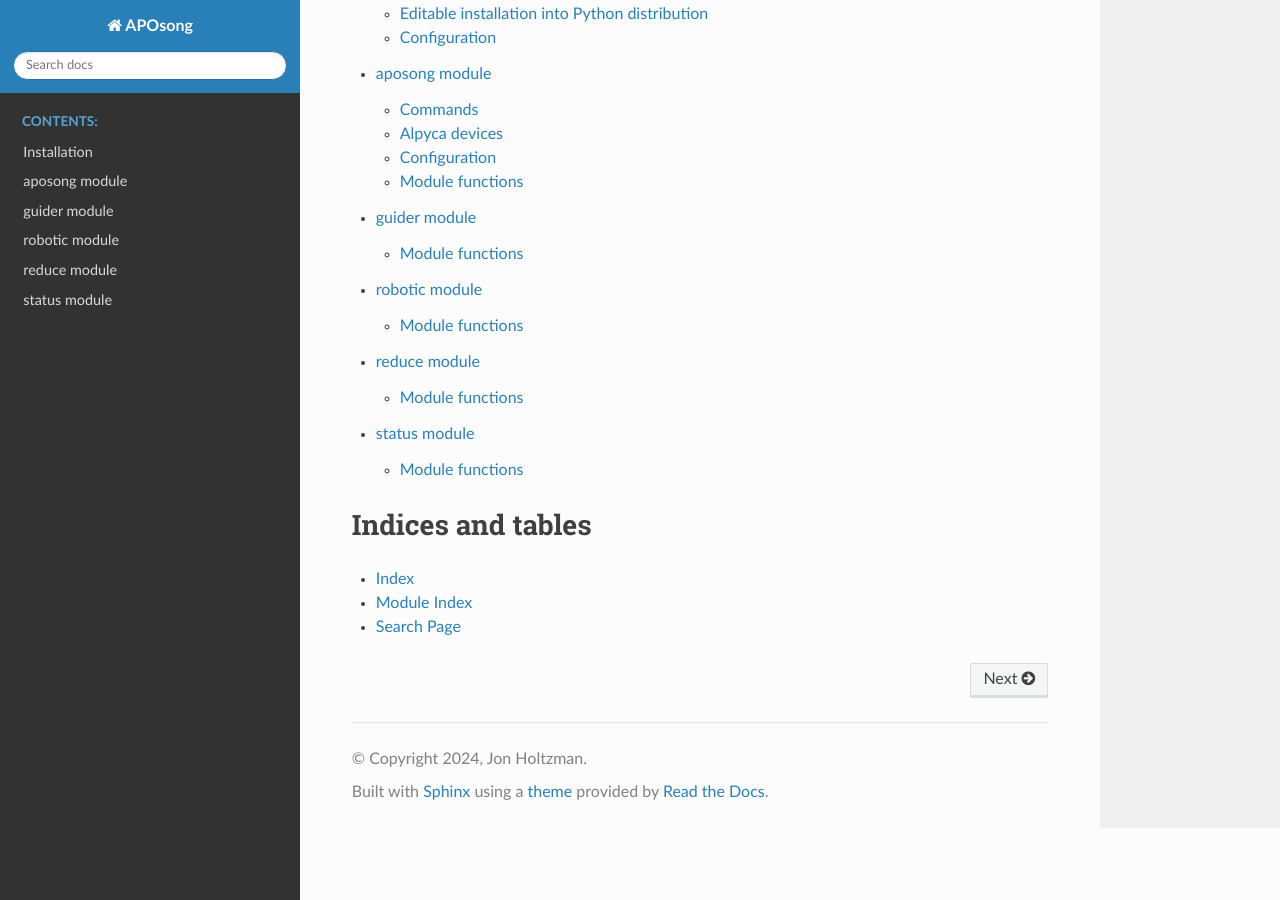
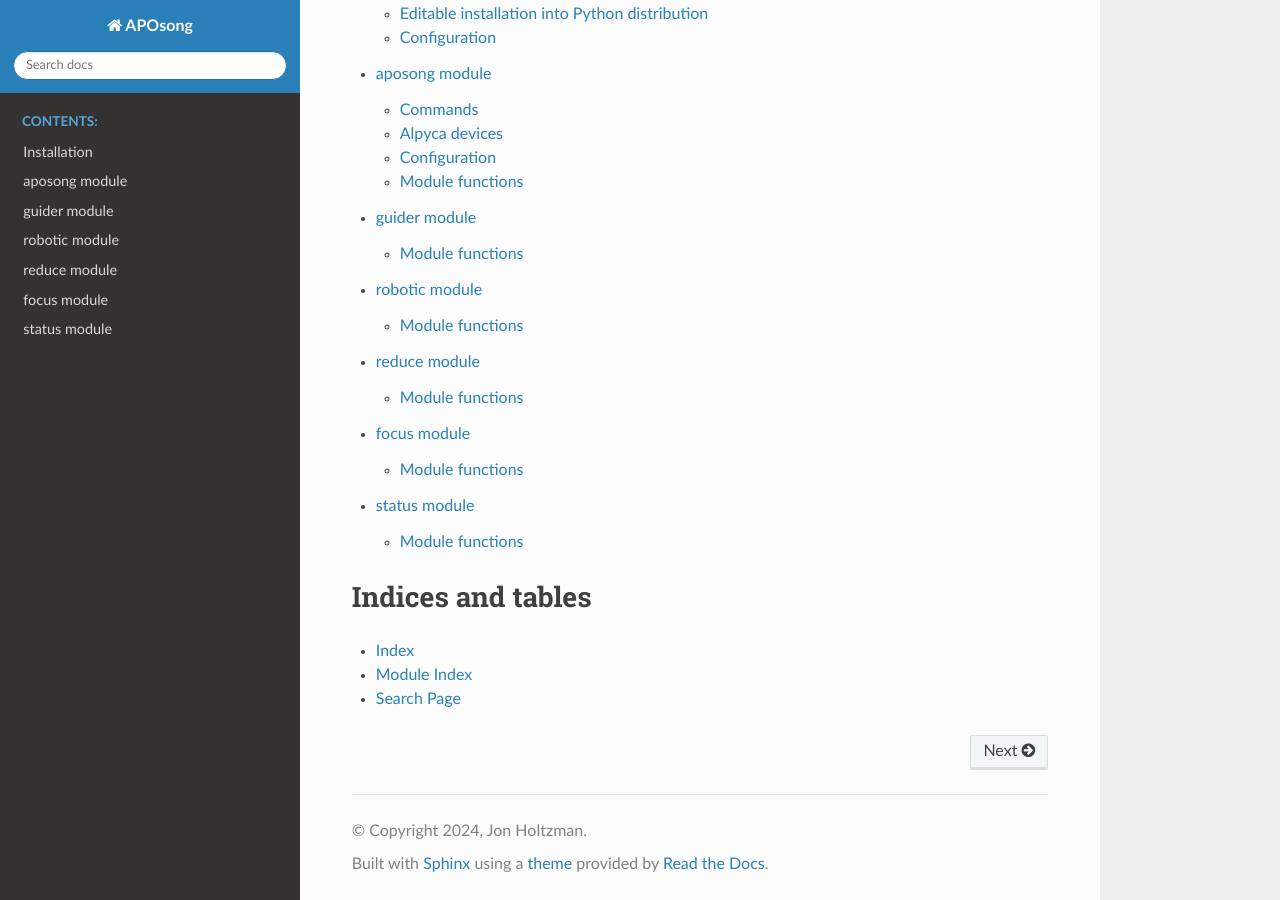
Before and after one commit to holtzmanjon/APOsong, a Sphinx documentation site: the page built from docs/index.txt, in a window 1280 px wide and 900 px high, scrolled down 842 px. Built offline with Sphinx 7.4.7 and the Read the Docs theme 3.1.0, drawn with Linux system fonts in a browser that asks for light colours.

Commit message:
add initial focus.txt (unpopulated!)

```diff
--- /dev/null
+++ b/docs/focus.txt
@@ -0,0 +1,10 @@
+focus module
+*************
+
+focus module provides a
+
+Module functions
+++++++++++++++++
+.. automodule:: focus
+   :members:
+   :member-order: bysource
--- a/docs/index.txt
+++ b/docs/index.txt
@@ -33,6 +33,7 @@ Several modules are included:
    guider
    robotic
    reduce
+   focus
    status
 
 
```
